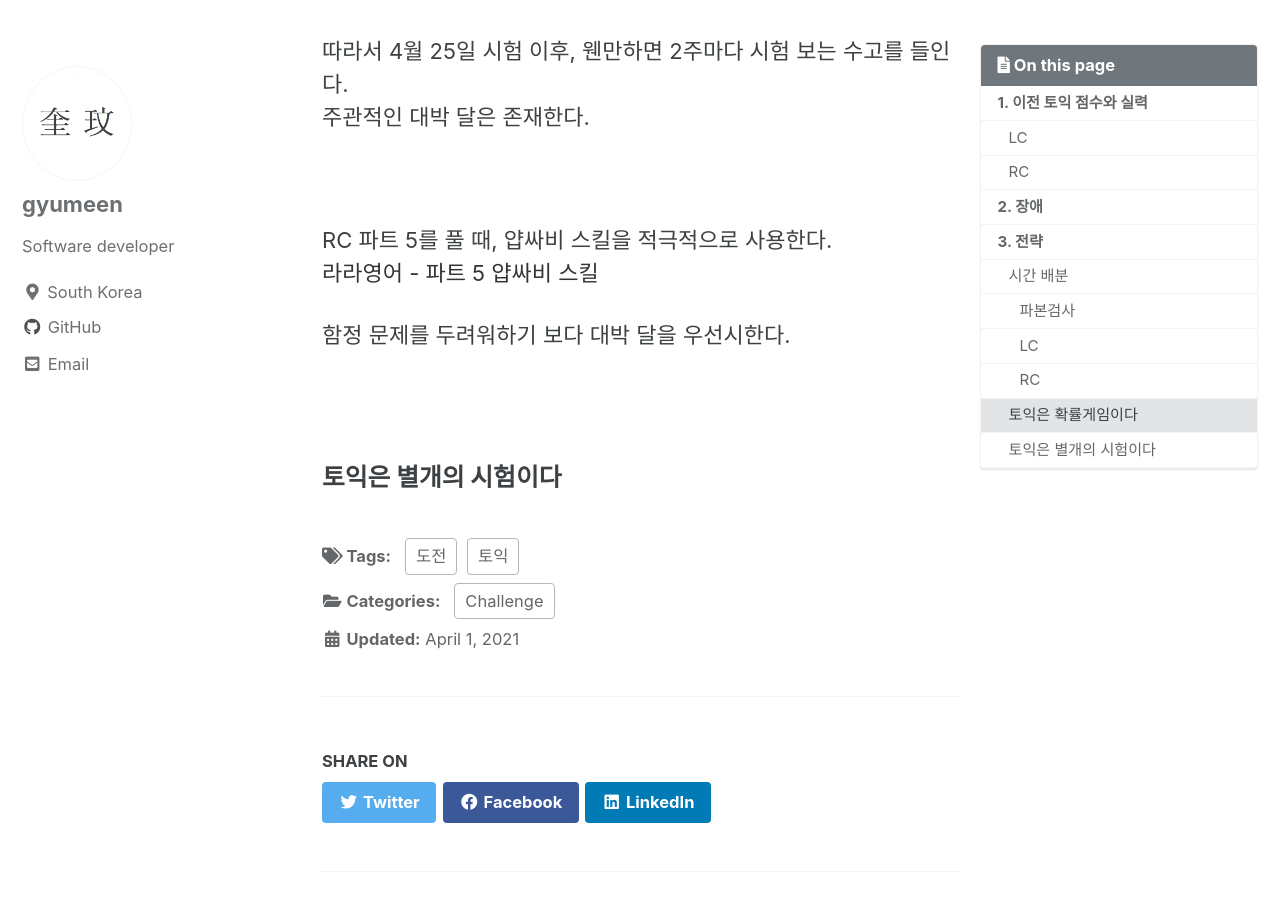
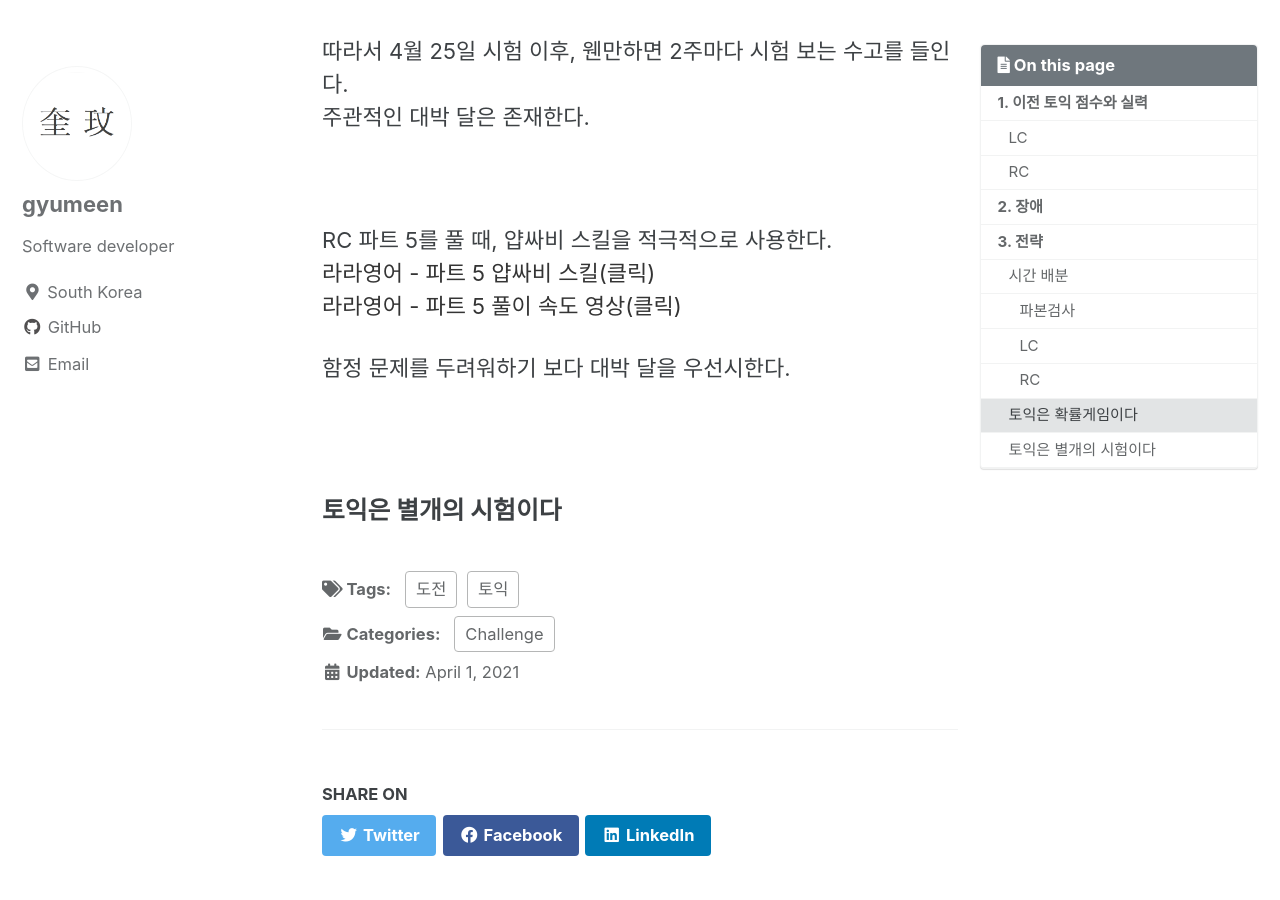
Before and after one commit to gyumeen/gyumeen.github.io, a Jekyll site: the page built from _posts/2021/Challenge/TOEIC/2021-04-01-[Toeic]1.md, in a window 1280 px wide and 900 px high, scrolled down 4208 px. Built offline with Jekyll 4.4.1, drawn with Linux system fonts in a browser that asks for light colours; cached includes are drawn as plain includes; comment, search, counter and statistics services are not loaded.

Commit message:
Update 2021-04-01-[Toeic]1.md

```diff
--- a/_posts/2021/Challenge/TOEIC/2021-04-01-[Toeic]1.md
+++ b/_posts/2021/Challenge/TOEIC/2021-04-01-[Toeic]1.md
@@ -122,7 +122,8 @@ Part7 Double부터는 한 지문씩 풀고 마킹
 <br/>
 
 RC 파트 5를 풀 때, 얍싸비 스킬을 적극적으로 사용한다.
-[라라영어 - 파트 5 얍싸비 스킬](https://youtu.be/lLmNMmN86_Q)
+[라라영어 - 파트 5 얍싸비 스킬(클릭)](https://youtu.be/lLmNMmN86_Q)
+[라라영어 - 파트 5 풀이 속도 영상(클릭)](https://youtu.be/XvcrT_2bSTA?list=PL2V_r90Ub3ciwc-1OVtWm_hDHS_k2fZ_m)
 
 함정 문제를 두려워하기 보다 대박 달을 우선시한다.
 
```
